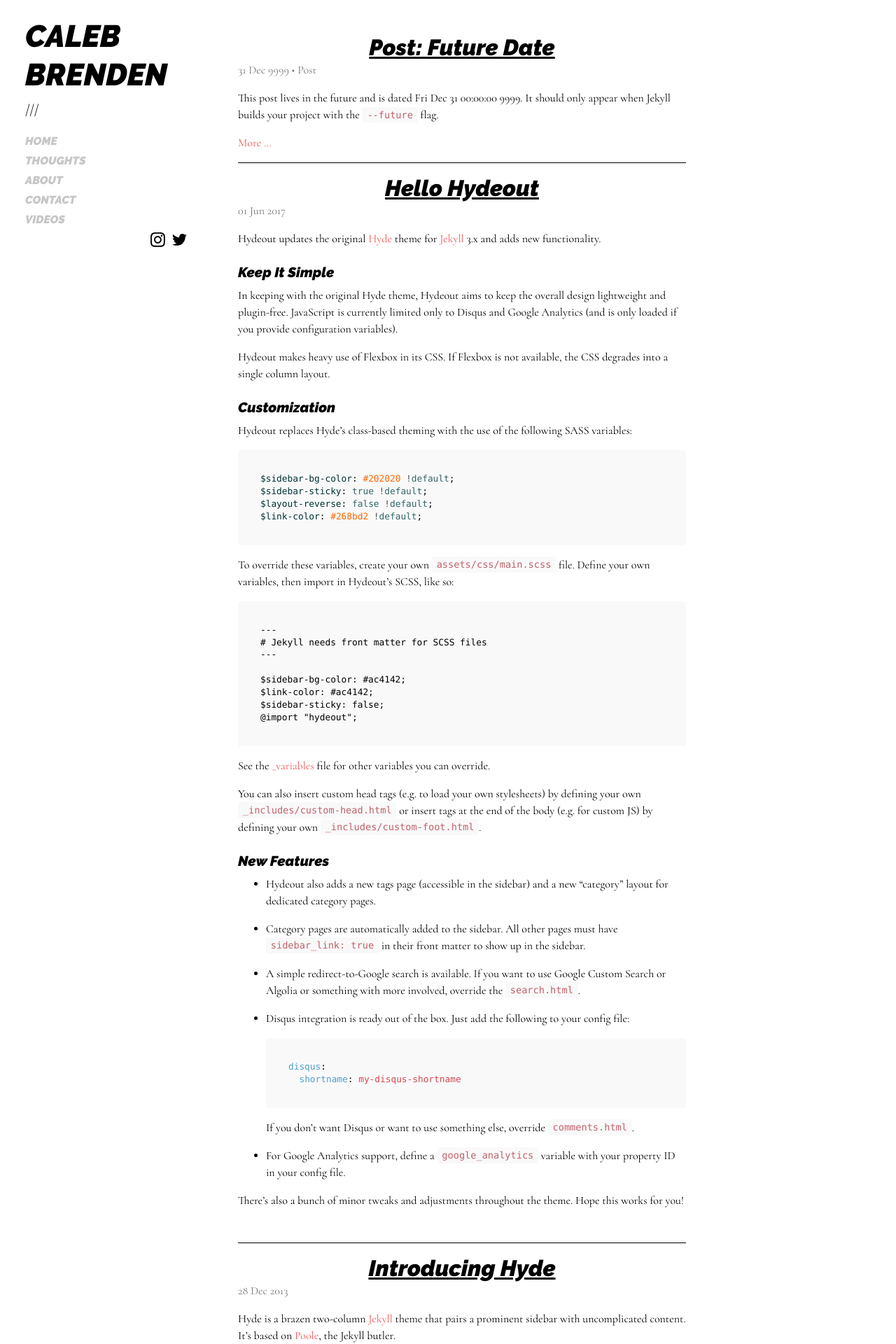
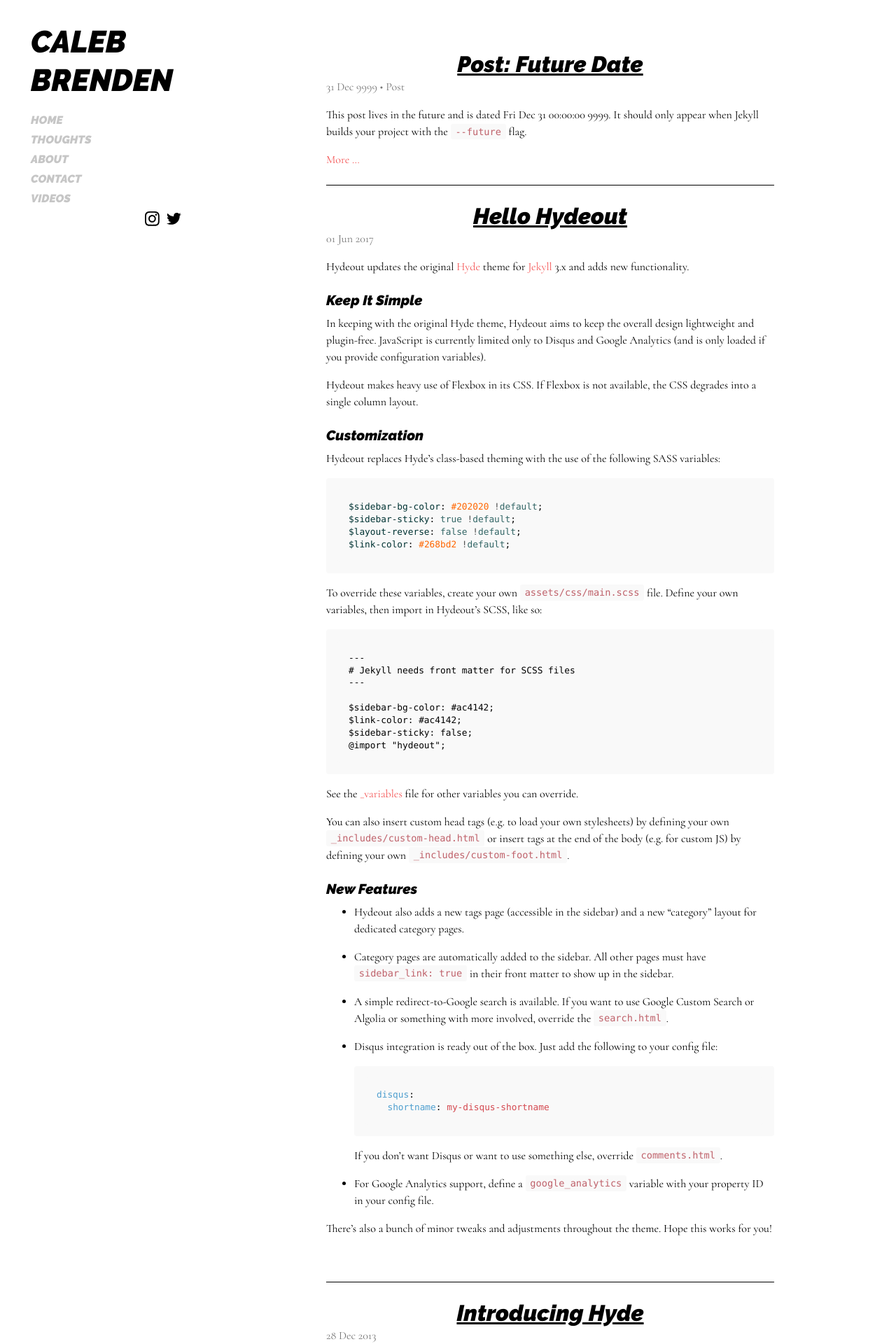
Before and after one commit to calebbrenden/my-site, a Jekyll site: the page built from thoughts/index.html, in a window 1280 px wide. Shown: the top 1920 px of the page at 70% size. Built offline with Jekyll 4.4.1, drawn with Linux system fonts in a browser that asks for light colours; the list of posts is cut into pages by our own code; some of the changed text lies outside the part shown.

Commit message:
increased section spacing, removed site description, added auto margins to content

```diff
--- a/_config.yml
+++ b/_config.yml
@@ -6,7 +6,7 @@
 # Setup
 title:            CALEB BRENDEN
 tagline:          HEY!
-description:      ///
+description:
 url:              https://github.com/calebbreadsticks/calebbreadsticks.github.io/
 baseurl:          # the optional subpath of your site, e.g. "/blog"
                   # NB: This applies to all pages in your Jekyll site.
--- a/_sass/hydeout/_layout.scss
+++ b/_sass/hydeout/_layout.scss
@@ -182,9 +182,9 @@
 
   /* Undo mobile CSS */
 
-  .gallery {
+  /* .gallery {
     margin-right: 0.75rem;
-  }
+  } */
 
   #sidebar {
     margin-left: 1.25rem;
@@ -194,7 +194,7 @@
     width: $sidebar-width;
     text-align: left;
     vertical-align: baseline;
-    margin-left: 1.25rem;
+    /* margin-left: 1.25rem; */
 
     > *:last-child {
       margin-top: 0;
@@ -220,14 +220,17 @@
 
   .index #sidebar { margin-bottom: 0; }
 
+  .content {
+    margin-left: auto;
+    margin-right: auto;
+  }
+
   // Make entire container background white to contrast against sidebar
   .container {
     background: $body-bg;
     color: $body-color;
     padding: $section-spacing * 3;
     height: 100vh;
-    margin-left: auto;
-    margin-right: auto;
 
     > header {
       color: inherit;
--- a/_sass/hydeout/_variables.scss
+++ b/_sass/hydeout/_variables.scss
@@ -38,7 +38,8 @@
 
 /* ORIGINAL HEADING SPACING WAS 0.5 REM */
 $heading-spacing: 0.5rem !default;
-$section-spacing: 1rem !default;
+/* ORIGINAL SECTION SPACING WAS 1 REM */
+$section-spacing: 1.5rem !default;
 
 /* ORIGINAL SIDEBAR WIDTH WAS 18REM */
 $sidebar-width: 17rem !default;
```
